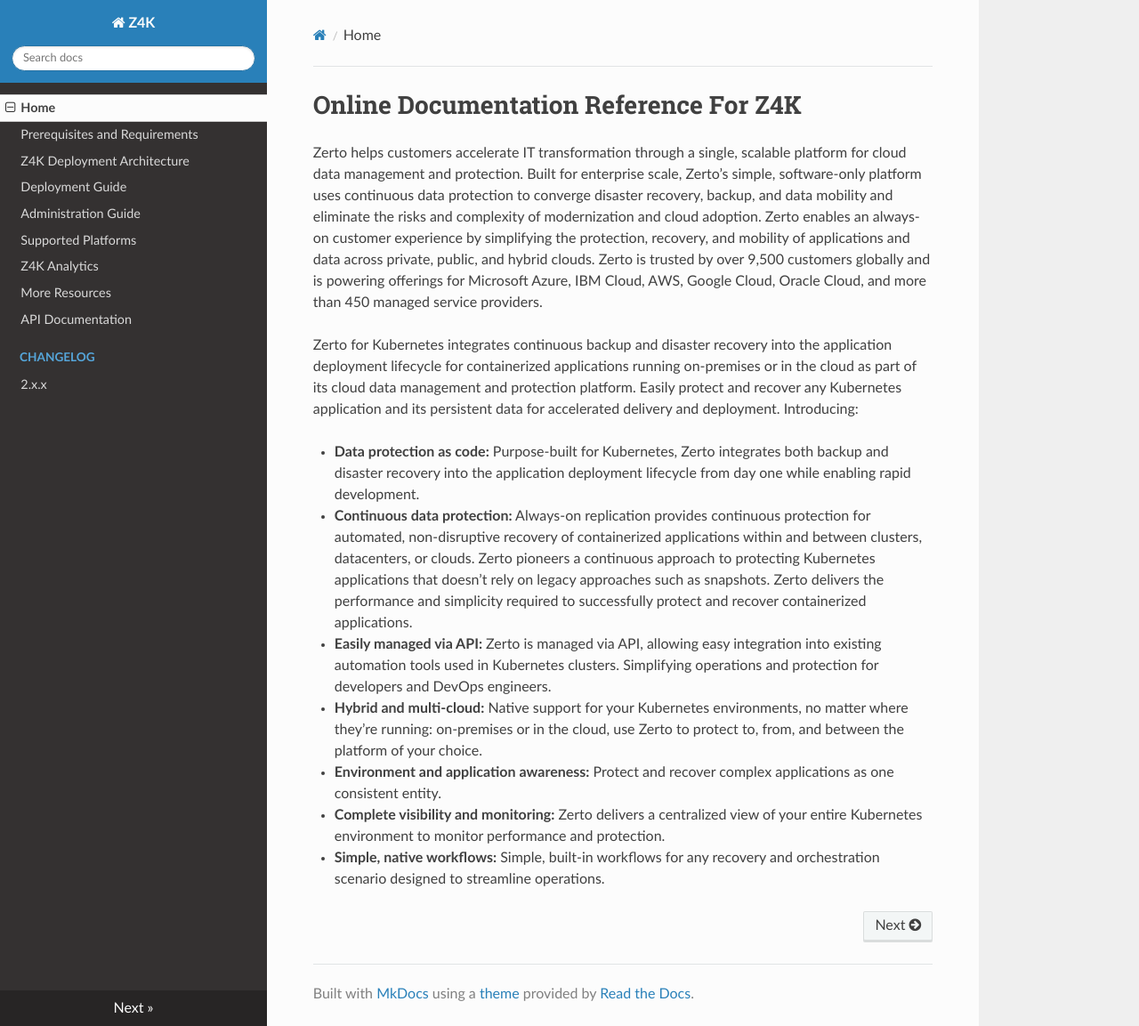
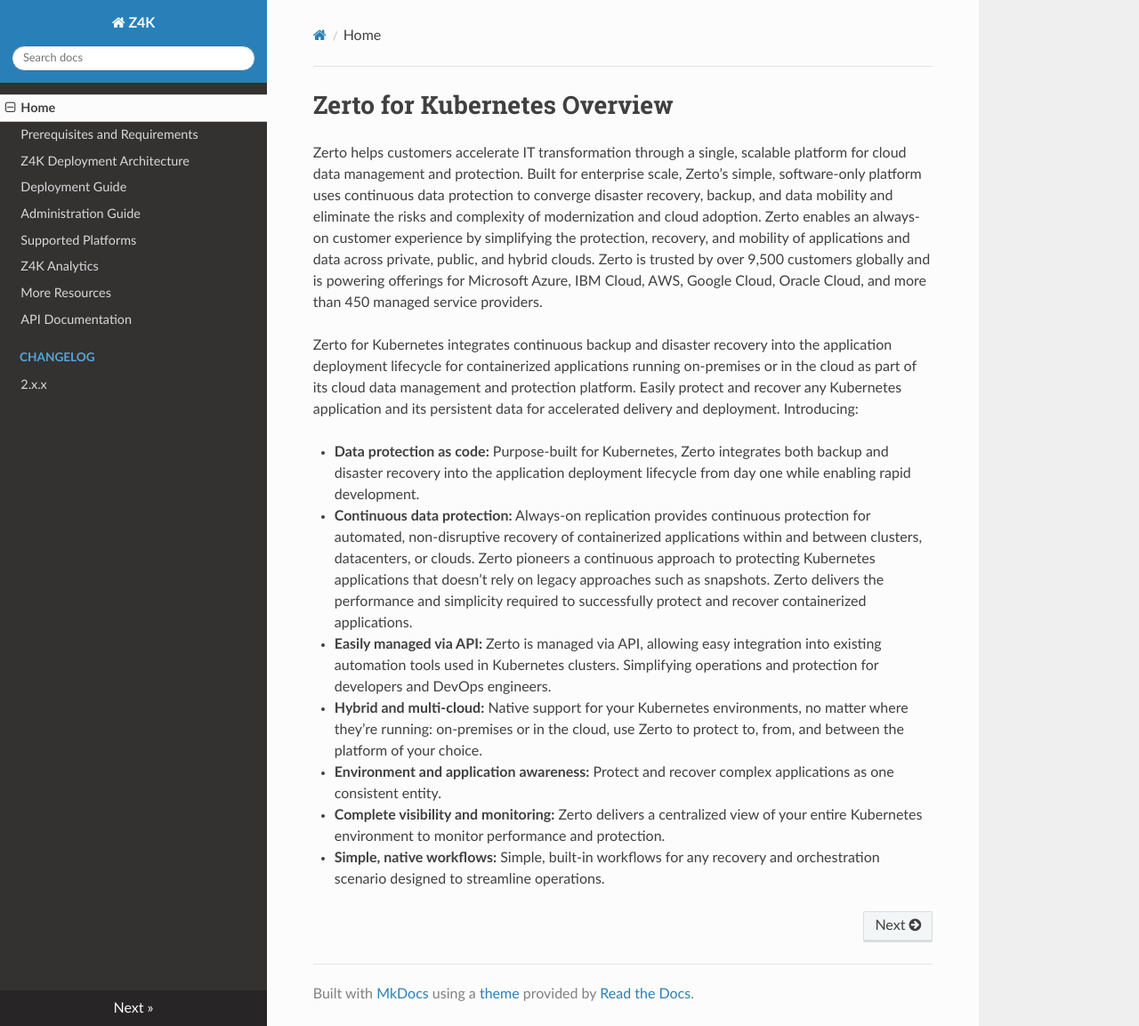
Before and after one commit to ZertoPublic/Z4K, an MkDocs documentation site: the page built from docs/index.md, in a window 1280 px wide and 1153 px high. Shown: the whole window at 89% size. Built offline with MkDocs 1.6.1, drawn with Linux system fonts in a browser that asks for light colours.

Commit message:
Update index.md

```diff
--- a/docs/index.md
+++ b/docs/index.md
@@ -1,4 +1,4 @@
-# Online Documentation Reference For Z4K
+# Zerto for Kubernetes Overview
 
 Zerto helps customers accelerate IT transformation through a single, scalable platform for cloud data management and protection. Built for enterprise scale, Zerto’s simple, software-only platform uses continuous data protection to converge disaster recovery, backup, and data mobility and eliminate the risks and complexity of modernization and cloud adoption. Zerto enables an always-on customer experience by simplifying the protection, recovery, and mobility of applications and data across private, public, and hybrid clouds. Zerto is trusted by over 9,500 customers globally and is powering offerings for Microsoft Azure, IBM Cloud, AWS, Google Cloud, Oracle Cloud, and more than 450 managed service providers.
 
```
